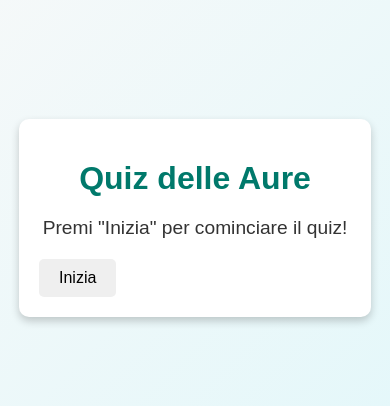
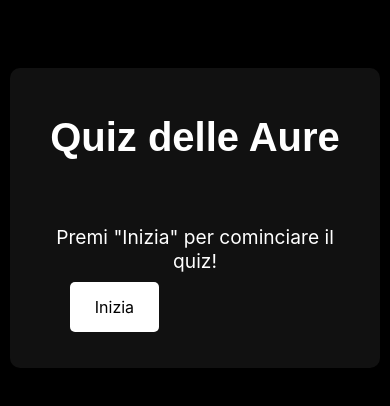
Before and after one commit to tickbext/jijiweb, a plain HTML site: page KnowMe Quiz/KnowMe_Quiz.html in a window 390 px wide. Shown: the part 204-610 px from the top of the page. Drawn offline with Linux system fonts and the light colour scheme.

Commit message:
fixed allat

```diff
--- a/KnowMe Quiz/KnowMe_Quiz.css
+++ b/KnowMe Quiz/KnowMe_Quiz.css
@@ -1,61 +1,170 @@
 body {
-    font-family: 'Arial', sans-serif;
-    background: linear-gradient(135deg, #f9f9f9, #e0f7fa);
+    font-family: 'Inter', sans-serif;
+    background: #000; /* Match homepage background */
     margin: 0;
     padding: 0;
     display: flex;
     justify-content: center;
     align-items: center;
     height: 100vh;
-    color: #333;
+    color: #fff; /* Match homepage text color */
 }
 
 .container {
     text-align: center;
-    background: #fff;
+    background: #111;
     border-radius: 10px;
-    box-shadow: 0 4px 8px rgba(0, 0, 0, 0.2);
+    box-shadow: 0 5px 15px rgba(0, 0, 0, 0.3);
     padding: 20px;
-    width: 80%;
+    width: 90%;
     max-width: 500px;
+    height: auto; /* Allow the container to resize dynamically */
+    min-height: 300px;
+    box-sizing: border-box;
+    display: flex;
+    flex-direction: column;
+    justify-content: space-between;
+    align-items: center;
+    position: relative;
 }
 
 h1 {
-    font-size: 2em;
+    font-family: 'Degular Display Pro', sans-serif; /* Match homepage font */
+    font-size: 2.5em;
     margin-bottom: 20px;
-    color: #00796b;
+    color: #fff; /* Match homepage text color */
 }
 
 .question {
-    font-size: 1.2em;
-    margin-bottom: 20px;
+    font-size: 1.5em;
+    margin: 0;
+    padding: 2rem 1rem 0 1rem; /* Adds extra padding at the top */
+    color: #fff; /* Match homepage text color */
+    overflow-wrap: break-word; /* Ensures long words wrap */
+    max-height: calc(100% - 5rem); /* Prevent question from exceeding available space */
+    overflow-y: auto; /* Adds scrolling if the question is too long */
+    position: relative;
+    top: 10px; /* Pushes the question text down slightly */
+}
+
+.question::-webkit-scrollbar {
+    width: 8px;
+}
+
+.question::-webkit-scrollbar-thumb {
+    background: #555;
+    border-radius: 10px;
 }
 
 .button-container {
     display: flex;
-    justify-content: space-between;
-    margin-top: 20px;
+    justify-content: space-around; /* Adds even space around the buttons */
+    padding: 1rem; /* Ensures padding inside the button container */
+    width: 100%; /* Make the container take the full width */
+    max-width: 400px; /* Optional: Limit the width on larger screens */
+    margin: 0 auto; /* Center the container horizontally */
+    position: relative;
+    bottom: 0; /* Fix button position at the bottom of the container */
 }
 
 button {
-    padding: 10px 20px;
+    padding: 15px 25px; /* Larger buttons for better tap targets */
     font-size: 1em;
     border: none;
     border-radius: 5px;
     cursor: pointer;
-    transition: background 0.3s;
+    font-family: 'Inter', sans-serif;
+    background-color: #fff;
+    color: #000;
+    transition: background-color 0.3s, transform 0.3s;
+    margin: 0 1rem; /* Add space between buttons */
 }
 
 button:hover {
-    background: #00796b;
+    background-color: #333;
     color: #fff;
+    transform: scale(1.1);
 }
 
 .result {
     font-size: 1.5em;
     margin-top: 20px;
+    color: #fff;
+    /* Make sure we are using Flexbox correctly: */
+    display: flex;
+    flex-direction: column;
+    justify-content: center; /* Vertically centers content */
+    align-items: center; /* Horizontally centers content */
+    text-align: center;
+    width: 100%;
+    max-width: 400px;
+    margin: 20px 0;
+    box-sizing: border-box;
 }
+
 
 .aura-image {
     margin-top: 20px;
+    width: auto;
+    height: auto;
+    display: block;
 }
+
+#homeButton {
+    padding: 10px 20px;
+    font-size: 0.75em;
+    border: none;
+    border-radius: 5px;
+    cursor: pointer;
+    font-family: 'Inter', sans-serif;
+    background-color: #fff;
+    color: #000;
+    transition: background-color 0.3s, transform 0.3s;
+}
+
+#homeButton:hover {
+    background-color: #333;
+    color: #fff;
+    transform: scale(1.1);
+}
+
+#auraImage {
+    margin: 20px auto 0 auto; /* Center horizontally */
+    width: auto;
+    max-width: 300px;
+    height: auto;
+    border-radius: 10px;
+    display: block; /* Allows margin: 0 auto to work properly */
+}
+
+#homeButton {
+    padding: 10px 20px;
+    font-size: 1em;
+    margin-top: 20px; /* Add spacing above the button */
+    border: none;
+    border-radius: 5px;
+    cursor: pointer;
+    font-family: 'Inter', sans-serif;
+    background-color: #fff;
+    color: #000;
+    transition: background-color 0.3s, transform 0.3s;
+}
+
+@media (max-width: 768px) {
+    .container {
+        width: 95%;
+        max-width: none;
+    }
+
+    .question {
+        font-size: 1.2em; /* Slightly smaller font for smaller screens */
+    }
+
+    .button-container {
+        justify-content: space-between; /* Keeps buttons at the far edges */
+    }
+
+    button {
+        margin: 0 1.5rem; /* Increase spacing between buttons */
+    }
+}
```
